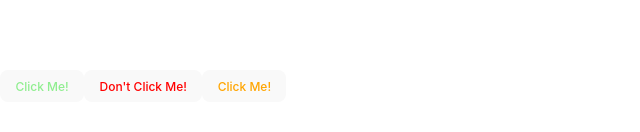
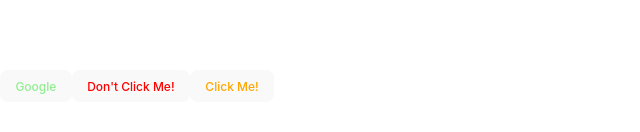
Before and after one commit to RhexNiebres/react-app, a React (Vite) app in the folder my-first-react-app/: page / in a window 1280 px wide. Shown: the part 314-446 px from the top of the page, without its empty margins (0-640 px from the left). Built offline with nearby package versions, Linux system fonts and the light colour scheme.

Commit message:
feat add handleButtonClick and pass it as value to reference this function to  handleClick propr in Button component

```diff
--- a/my-first-react-app/src/Button.jsx
+++ b/my-first-react-app/src/Button.jsx
@@ -1,18 +1,21 @@
-function Button({text = 'Click Me!', color = 'lightgreen', fontSize=12}){
+function Button({text = 'Click Me!', color = 'lightgreen', fontSize=12, handleClick}){
     const buttonStyle= {
         color: color,
         fontSize: fontSize + 'px',
     };
 
     return(
-        <button style={buttonStyle}>{text}</button>
+        <button onClick={handleClick} style={buttonStyle}>{text}</button>
     )
 }
 
 export default function RenderButtons(){
+    const handleButtonClick= (url) => {
+       window.location.href = url;
+    }
     return(
         <div>
-             <Button  />
+             <Button text="Google" handleClick={()=> handleButtonClick('https://www.google.com')}  />
              <Button text="Don't Click Me!" color="red" fontSize={12} />
              <Button color="orange" fontSize={12} />
         </div>
```
